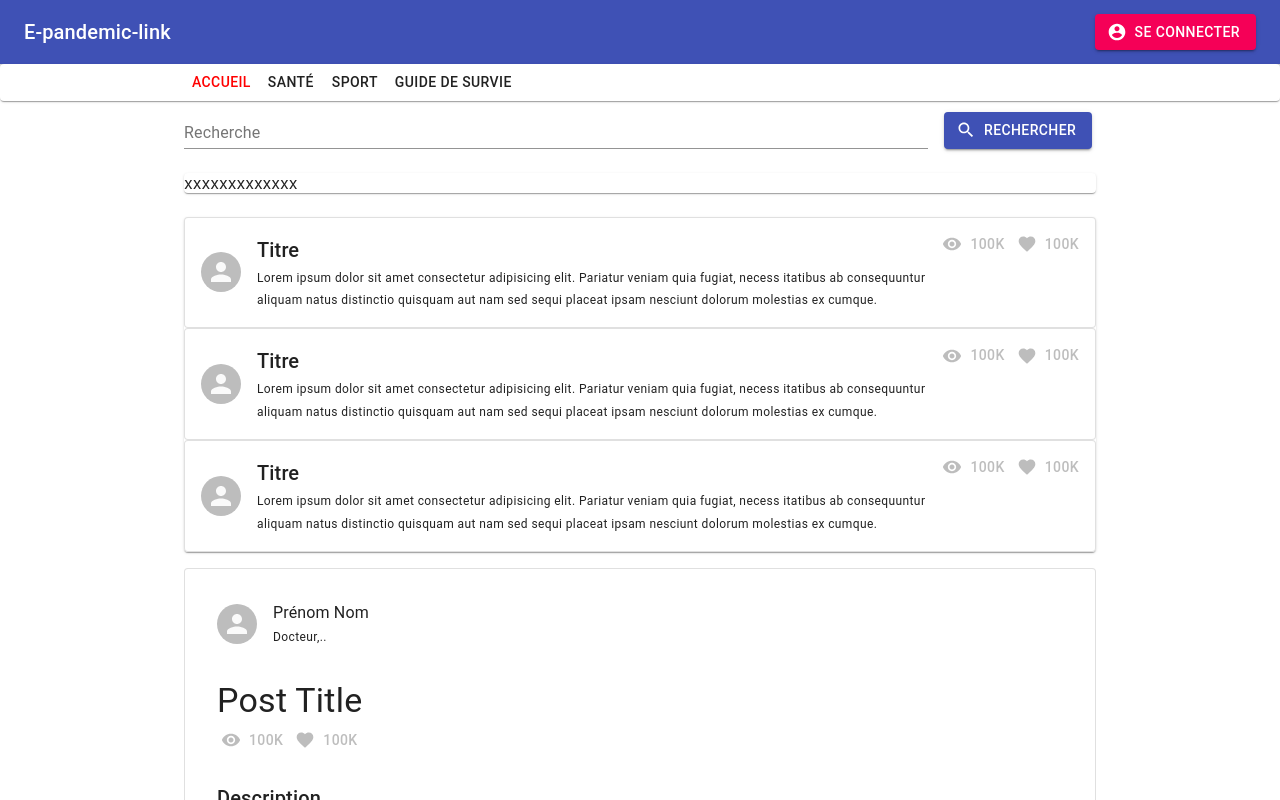
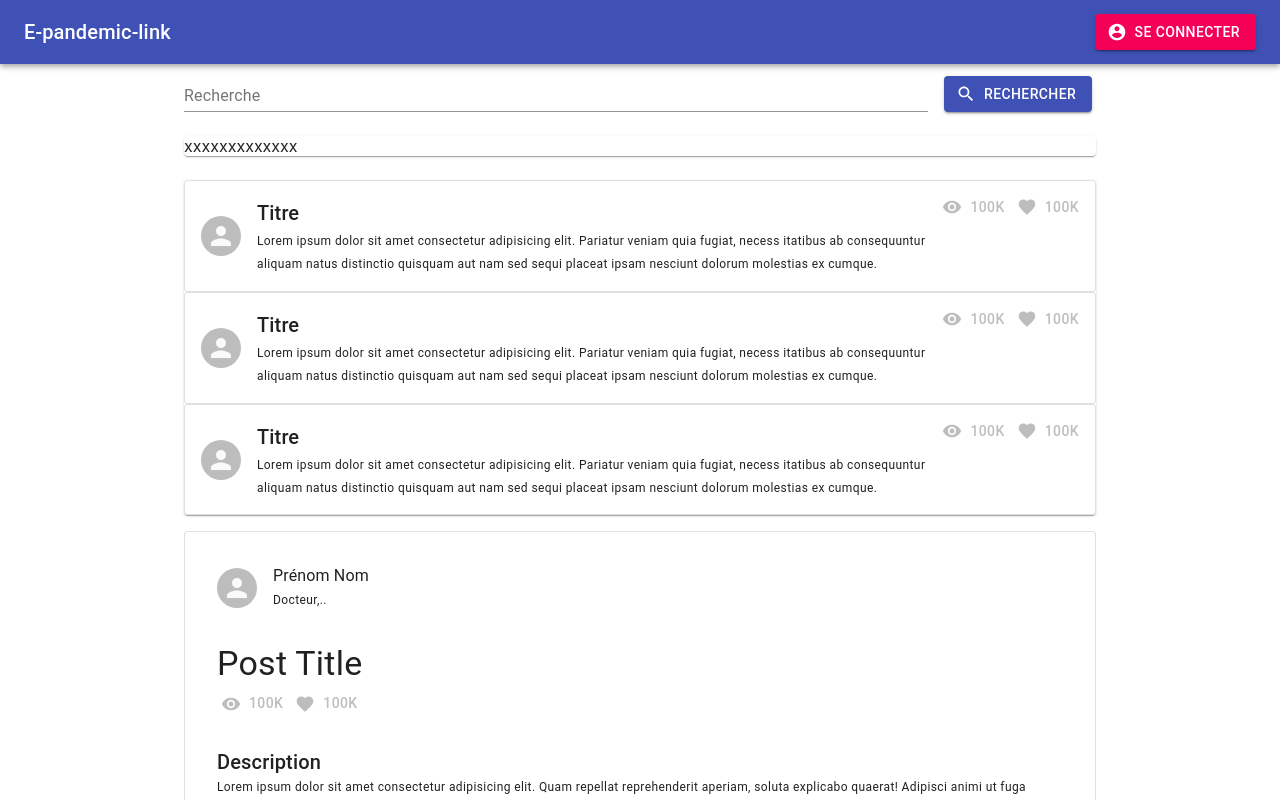
Before and after one commit to andolalaina/react-e-pandemic-link, a React (Create React App) app: page / in a window 1280 px wide. Shown: the top 800 px of the page. Built offline with nearby package versions, Linux system fonts and the light colour scheme.

Commit message:
Removed navbar

```diff
--- a/src/components/Header.tsx
+++ b/src/components/Header.tsx
@@ -27,24 +27,6 @@ export default function App() {
           <Button variant="contained" color="secondary" startIcon={<AccountCircle/>}>Se connecter</Button>
         </Toolbar>
       </AppBar>
-      <Paper>
-        <Container maxWidth="md">
-          <Grid container>
-            <Button className={classes.btnActive}>
-              Accueil
-            </Button>
-            <Button>
-              Santé
-            </Button>
-            <Button>
-              Sport
-            </Button>
-            <Button>
-              Guide de Survie
-            </Button>
-          </Grid>
-        </Container>
-      </Paper>
     </header>
   );
 }
```
